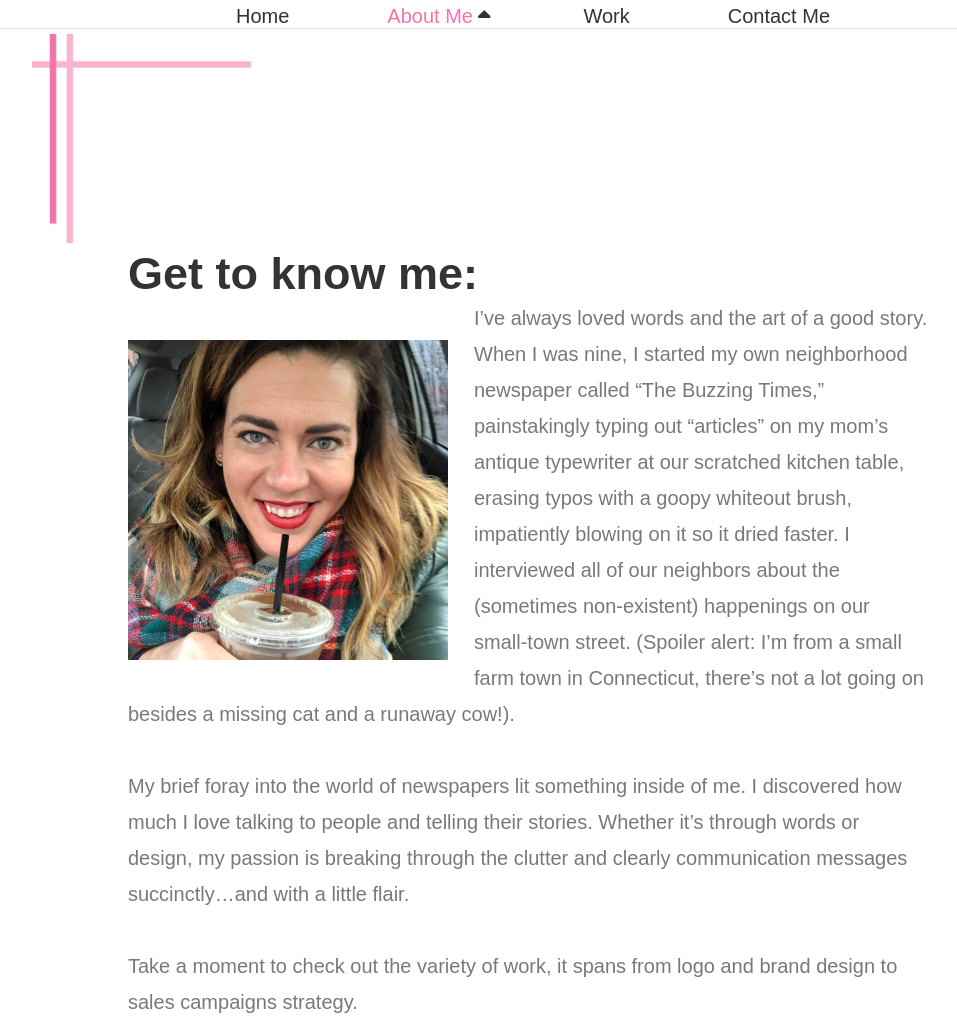
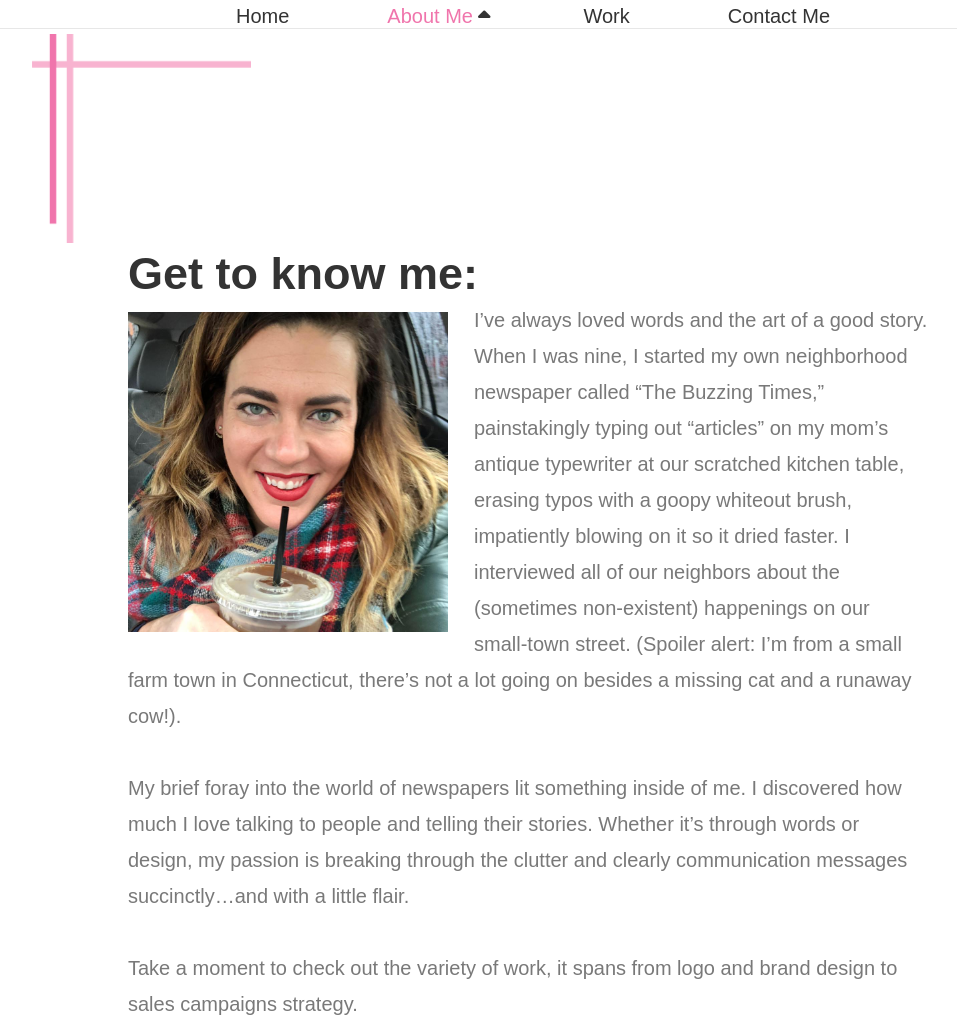
Before and after one commit to cschelldorf/P3-Schelldorf-Cassandra, a plain HTML site: page aboutme.html in a window 1280 px wide. Shown: the top 1025 px of the page, without its empty margins (112-1069 px from the left). Drawn offline with Linux system fonts and the light colour scheme; a web font is replaced by a local one.

Commit message:
fixed padding issues

```diff
--- a/css/style.css
+++ b/css/style.css
@@ -191,6 +191,7 @@ img#bottomright {
 
 .get-to-know-me h1 {
   font-size: 45px;
+  padding-bottom: 2px;
 }
 
 .get-to-know-me p {
@@ -202,7 +203,7 @@ img#bottomright {
 img#cass4 {
     float: left;
     padding-right: 26px;
-    margin-top: 40px;
+    margin-top: 10px;
     padding-bottom: 2px;
 }
 
```
